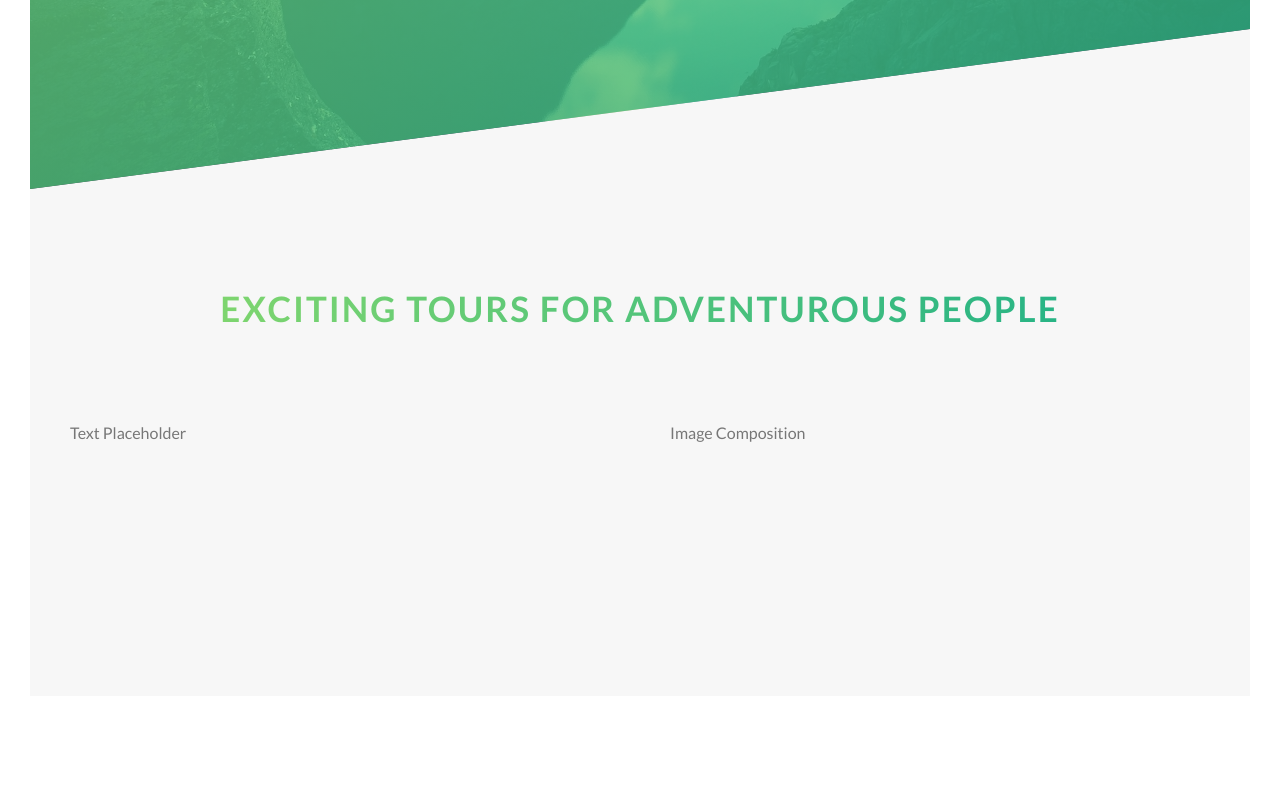
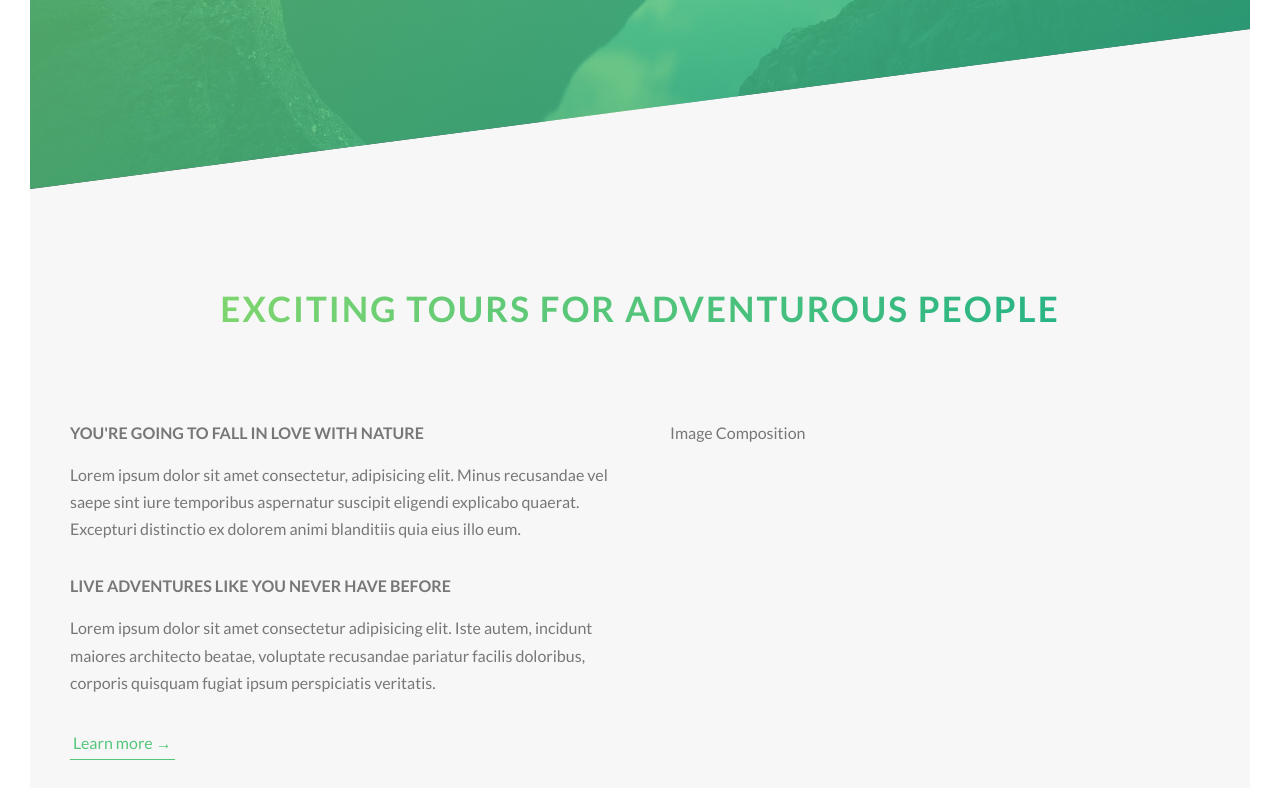
Before and after one commit to danvarga1985/HTML-CSS-FLOAT-DEMO-PROJECT, a website: page index.html in a window 1280 px wide. Shown: the part 601-1389 px from the top of the page. Before the commit the page ends 1327 px from the top, so only its background shows below. Drawn offline with Linux system fonts and the light colour scheme.

Commit message:
Add button to the About Section

```diff
--- a/index.html
+++ b/index.html
@@ -28,7 +28,7 @@
 
     <main>
         <section class="section-about">
-            <div class="u-center-text u-margin-bottom-8">
+            <div class="u-center-text u-margin-bottom-big">
                 <h2 class="heading-secondary">
                     Exciting tours for adventurous people
                 </h2>
@@ -36,7 +36,17 @@
 
             <div class="row">
                 <div class="col-1-of-2">
-                    Text Placeholder
+                    <h3 class="heading-tertiary u-margin-bottom-small">You're going to fall in love with nature</h3>
+                    <p class="paragraph">
+                        Lorem ipsum dolor sit amet consectetur, adipisicing elit. Minus recusandae vel saepe sint iure temporibus aspernatur suscipit eligendi explicabo quaerat. Excepturi distinctio ex dolorem animi blanditiis quia eius illo eum.
+                    </p>
+
+                    <h3 class="heading-tertiary u-margin-bottom-small">Live adventures like you never have before</h3>
+                    <p class="paragraph">
+                    Lorem ipsum dolor sit amet consectetur adipisicing elit. Iste autem, incidunt maiores architecto beatae, voluptate recusandae pariatur facilis doloribus, corporis quisquam fugiat ipsum perspiciatis veritatis.
+                    </p>
+
+                    <a href="#" class="btn-text">Learn more &rarr;</a>
                 </div>
                 <div class="col-1-of-2">
                     Image Composition
--- a/sass/abstracts/_variables.scss
+++ b/sass/abstracts/_variables.scss
@@ -7,6 +7,9 @@ $color-grey-dark: #777;
 $color-white: #fff;
 $color-black: #000;
 
+// FONT
+$default-font-size: 1.6rem;
+
 // GRID
 $grid-width: 114rem;
 $gutter-vertical: 8rem;
--- a/sass/base/_typography.scss
+++ b/sass/base/_typography.scss
@@ -2,7 +2,7 @@ body {
     /* font properties are never defined under the "*" selector  */
     font-family: "Lato", sans-serif;
     font-weight: 400;
-    font-size: 1.6rem;
+    font-size: $default-font-size;
     line-height: 1.7;
     color: $color-grey-dark;
     padding: 3rem;
@@ -57,3 +57,17 @@ body {
         text-shadow: .5rem 1rem 2rem rgba($color-black, .2);
     }
 }
+
+.heading-tertiary {
+    font-size: $default-font-size;
+    font-weight: 700;
+    text-transform: uppercase;
+}
+
+.paragraph {
+    font-size: $default-font-size;
+
+    &:not(:last-child) {
+        margin-bottom: 3rem;
+    }
+}
--- a/sass/base/_utilities.scss
+++ b/sass/base/_utilities.scss
@@ -2,6 +2,14 @@
     text-align: center;
 }
 
-.u-margin-bottom-8 {
+.u-margin-bottom-small {
+    margin-bottom: 1.5rem;
+}
+
+.u-margin-bottom-medium {
+    margin-bottom: 4rem;
+}
+
+.u-margin-bottom-big {
     margin-bottom: 8rem;
 }
--- a/sass/components/_button.scss
+++ b/sass/components/_button.scss
@@ -11,7 +11,7 @@
         transition: all 0.2s;
         /* set to relative, so that ".btn::after" won't refer to header */
         position: relative;
-        font-size: 1.6rem;
+        font-size: $default-font-size;
     }
 
     &:hover {
@@ -63,3 +63,28 @@
         animation-fill-mode: backwards;
     }
 }
+
+.btn-text {
+    &:link,
+    &:visited {
+        font-size: $default-font-size;
+        color: $color-primary;
+        display: inline-block;
+        text-decoration: none;
+        border-bottom: 1px solid $color-primary;
+        padding: 3px;
+        transition: all 0.2s;
+    }
+
+    &:hover {
+        background-color: $color-primary;
+        color: $color-white;
+        box-shadow: 0 1rem 2rem rgba($color-black, 0.15);
+        transform: translateY(-2px);
+    }
+
+    &:active {
+        box-shadow: 0 .5rem 1rem rgba($color-black, 0.15);
+        transform: translateY(0px);
+    }
+}
```
Also changed, not shown: css/style.css, 1 other file.
